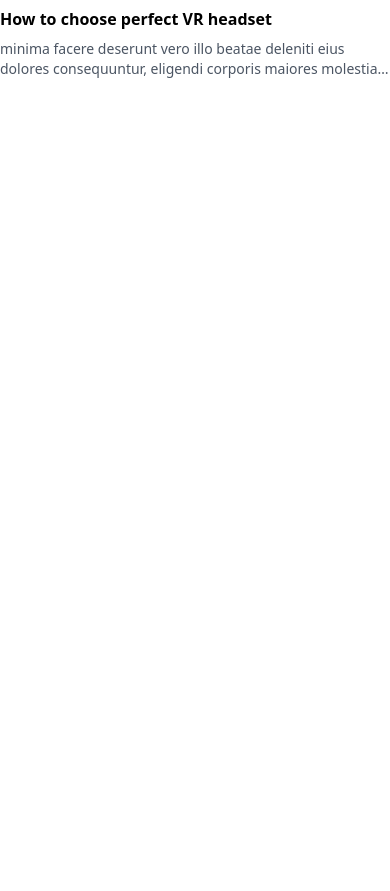
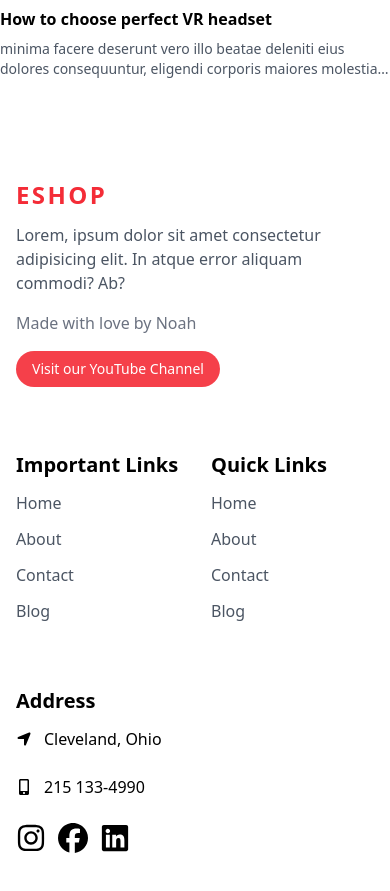
Before and after one commit to NMc0der/TCJ-ecommerce, a React (Vite) app: page / in a window 390 px wide. Shown: the part 7301-8192 px from the top of the page. Before the commit the page ends 7428 px from the top, so only its background shows below. Built offline with nearby package versions, Linux system fonts and the light colour scheme.

Commit message:
added responsive footer section and footer data

```diff
--- a/src/App.jsx
+++ b/src/App.jsx
@@ -11,6 +11,7 @@
 import smartwatch2 from "./assets/smartwatch2-removebg-preview.png";
 import Blogs from "./components/Blogs";
 import Partners from "./components/Partners";
+import Footer from "./components/Footer";
 
 const BannerData = {
   discount: "30% OFF",
@@ -49,6 +50,7 @@
       <Banner data={BannerData2} />
       <Blogs />
       <Partners />
+      <Footer />
     </div>
   );
 }
--- /dev/null
+++ b/src/components/Footer.jsx
@@ -0,0 +1,128 @@
+import React from "react";
+import { FaMobileAlt } from "react-icons/fa";
+import {
+  FaFacebook,
+  FaInstagram,
+  FaLinkedin,
+  FaLocationArrow,
+} from "react-icons/fa6";
+
+const FooterLinks = [
+  {
+    title: "Home",
+    link: "/#",
+  },
+  {
+    title: "About",
+    link: "/#about",
+  },
+  {
+    title: "Contact",
+    link: "/#contact",
+  },
+  {
+    title: "Blog",
+    link: "/#blog",
+  },
+];
+
+const Footer = () => {
+  return (
+    <div className="dark:bg-gray-950">
+      <div className="container">
+        <div className="grid md:grid-cols-3 pb-20 pt-5">
+          {/* company details  */}
+          <div className="py-8 px-4">
+            <a
+              href="#"
+              className="text-primary font-semibold tracking-widest
+            text-2xl uppercase sm:text-3xl"
+            >
+              Eshop
+            </a>
+            <p className="text-gray-600 dark:text-white/70 lg:pr-24 pt-3">
+              Lorem, ipsum dolor sit amet consectetur adipisicing elit. In atque
+              error aliquam commodi? Ab?
+            </p>
+            <p className="text-gray-500 mt-4">Made with love by Noah</p>
+            <a
+              href="https://www.youtube.com"
+              className="inline-block bg-primary/90 text-white py-2 px-4 mt-4 text-sm
+            rounded-full"
+            >
+              Visit our YouTube Channel
+            </a>
+          </div>
+          {/* Footer links  */}
+          <div className="col-span-2 grid grid-cols-2 sm:grid-cols-3 md:pl-10">
+            <div className="py-8 px-4">
+              <h1 className="text-xl font-bold sm:text-left mb-3">
+                Important Links
+              </h1>
+              <ul className="space-y-3">
+                {FooterLinks.map((data, index) => (
+                  <li key={index}>
+                    <a
+                      href={data.link}
+                      className="text-gray-600 dark:text-gray-400
+                      hover:dark:text-white hover:text-black duration-300"
+                    >
+                      {data.title}
+                    </a>
+                  </li>
+                ))}
+              </ul>
+            </div>
+            {/* second col links  */}
+            <div className="py-8 px-4">
+              <h1 className="text-xl font-bold sm:text-left mb-3">
+                Quick Links
+              </h1>
+              <ul className="space-y-3">
+                {FooterLinks.map((data, index) => (
+                  <li key={index}>
+                    <a
+                      href={data.link}
+                      className="text-gray-600 dark:text-gray-400
+                      hover:dark:text-white hover:text-black duration-300"
+                    >
+                      {data.title}
+                    </a>
+                  </li>
+                ))}
+              </ul>
+            </div>
+            {/* company address  */}
+            <div className="py-8 px-4 cols-span-2 sm:col-auto">
+              <h1 className="text-xl font-bold sm:text-left mb-3">Address</h1>
+              <div>
+                <div className="flex items-center gap-3">
+                  <FaLocationArrow />
+                  <p>Cleveland, Ohio</p>
+                </div>
+                <div className="flex items-center gap-3 mt-6">
+                  <FaMobileAlt />
+                  <p>215 133-4990</p>
+                </div>
+                {/* social links  */}
+                <div className="flex items-center gap-3 mt-6">
+                  <a href="#">
+                    <FaInstagram className="text-3xl hover:text-primary duration-300" />
+                  </a>
+                  <a href="#">
+                    <FaFacebook className="text-3xl hover:text-primary duration-300" />
+                  </a>
+                  <a href="#">
+                    <FaLinkedin className="text-3xl hover:text-primary duration-300" />
+                  </a>
+                </div>
+              </div>
+            </div>
+          </div>
+        </div>
+      </div>
+    </div>
+  );
+};
+
+export default Footer;
```
